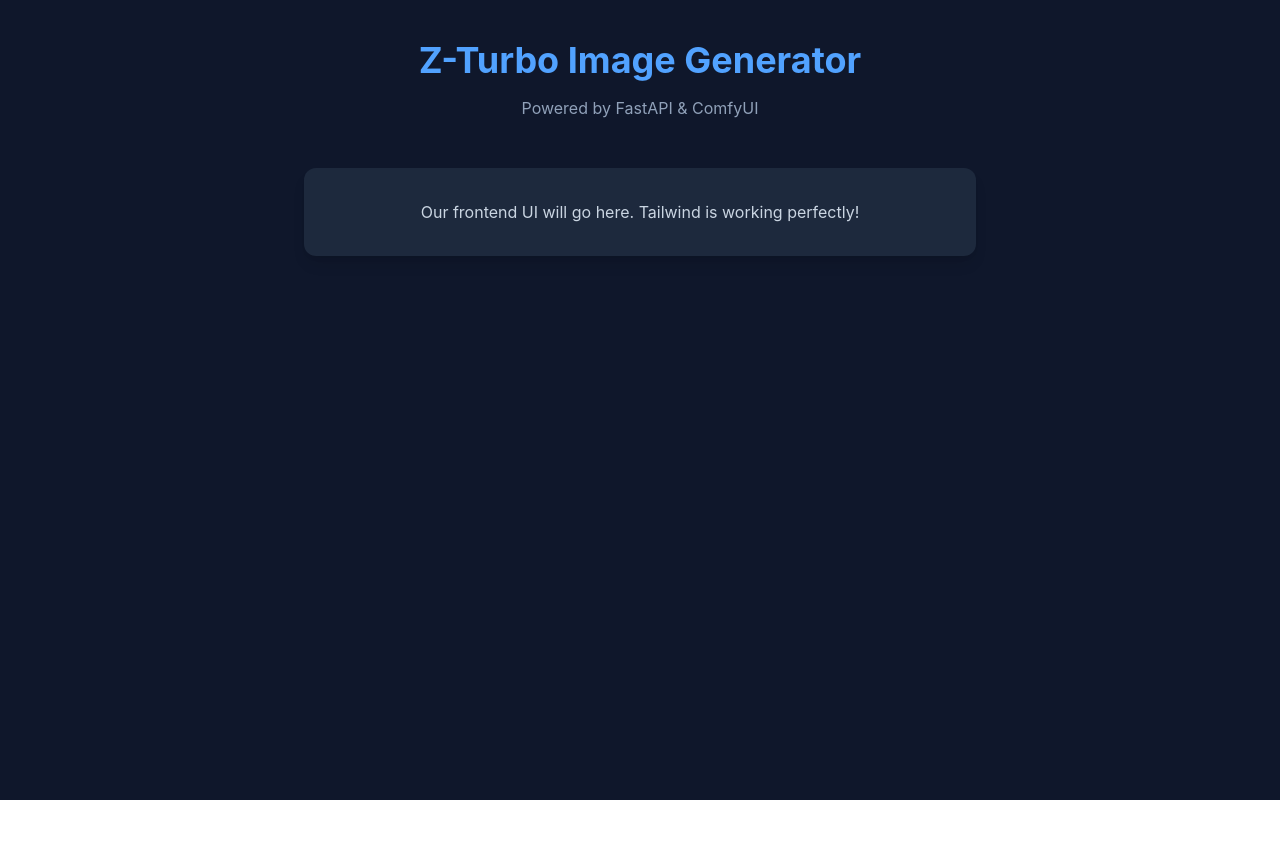
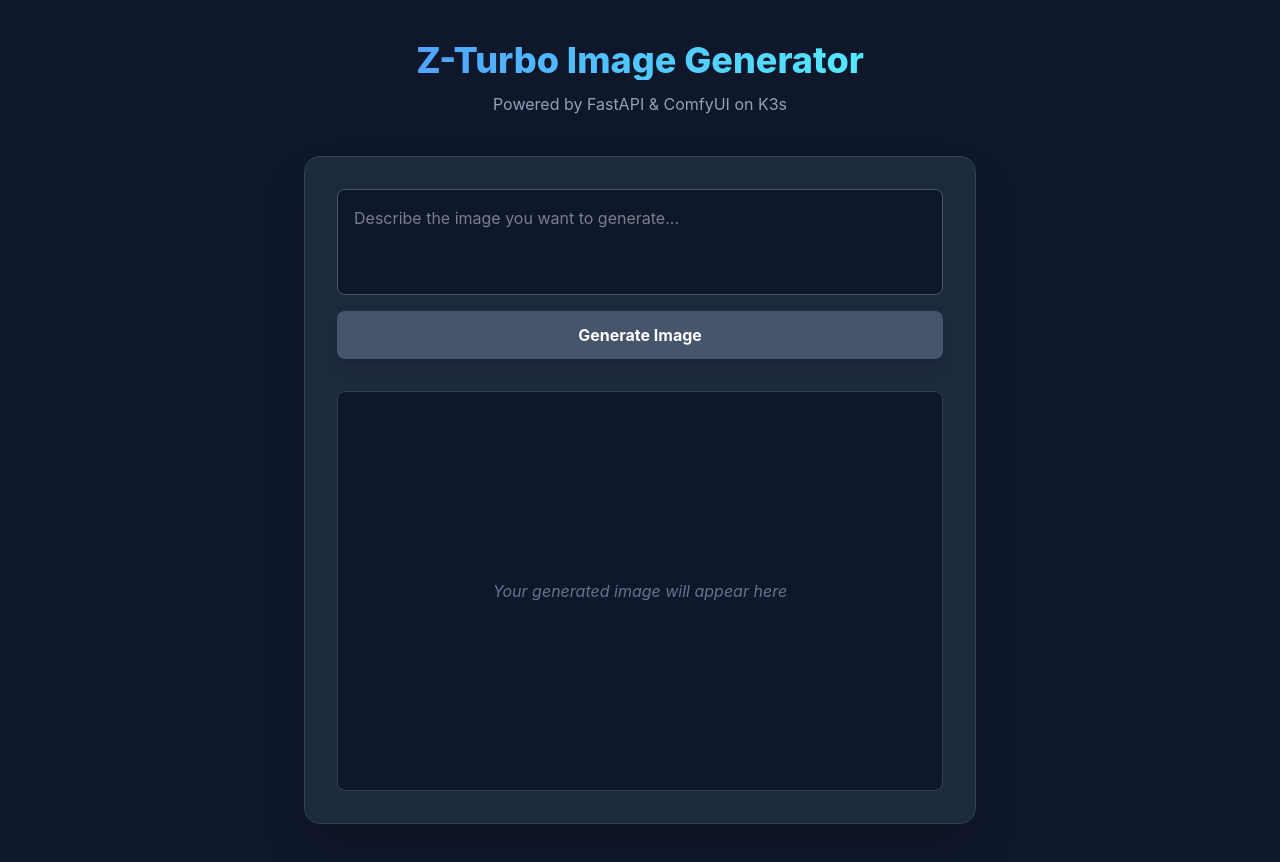
Before and after one commit to AnthomasGit/FastAPI_Portfolio, a React (Vite) app in the folder portfolio-ui/: page / in a window 1280 px wide. Before the commit the page ends 800 px from the top, so only its background shows below. Built offline with nearby package versions, Linux system fonts and the light colour scheme.

Commit message:
-Added single page scroll UI + endpoints -added crossorigin support -updated backend endpoints

```diff
--- a/portfolio-ui/src/App.jsx
+++ b/portfolio-ui/src/App.jsx
@@ -1,23 +1,126 @@
 import { useState } from 'react';
 
 function App() {
+  // State tracking
+  const [query, setQuery] = useState("");
+  const [status, setStatus] = useState("idle"); // idle, processing, completed, error
+  const [imageUrl, setImageUrl] = useState(null);
+  const [warmedUp, setWarmedUp] = useState(false);
+
+  // 1. Fire-and-Forget Warmup
+  const handleWarmup = () => {
+    if (warmedUp) return; // Only do this once
+
+    fetch("api/portfolio/warmup", {
+      method: "POST",
+      headers: { "Content-Type": "application/json" },
+      body: JSON.stringify({ model_name: "imagegen" })
+    }).catch(console.error); // Silently fail if server is down
+
+    setWarmedUp(true);
+  };
+
+  // 2. The Core Generation & Polling Loop
+  const handleGenerate = async () => {
+    if (!query.trim()) return;
+
+    setStatus("processing");
+    setImageUrl(null);
+
+    try {
+      // Step A: Submit the job
+      const generateRes = await fetch("api/portfolio/imagegen", {
+        method: "POST",
+        headers: { "Content-Type": "application/json" },
+        body: JSON.stringify({ model_name: "imagegen", query: query })
+      });
+
+      const generateData = await generateRes.json();
+      if (!generateRes.ok) throw new Error(generateData.detail || "Failed to start");
+
+      const jobId = generateData.job_id;
+
+      // Step B: Poll for status every 2 seconds
+      const poll = setInterval(async () => {
+        const statusRes = await fetch(`api/portfolio/status/${jobId}`);
+        const statusData = await statusRes.json();
+
+        if (statusData.status === "completed") {
+          clearInterval(poll);
+          // Append a timestamp so the browser doesn't load a cached image
+          setImageUrl(`api${statusData.download_url}?t=${new Date().getTime()}`);
+          setStatus("completed");
+        } else if (statusData.status === "failed") {
+          clearInterval(poll);
+          setStatus("error");
+        }
+      }, 2000);
+
+    } catch (error) {
+      console.error(error);
+      setStatus("error");
+    }
+  };
+
   return (
-    // We are using Tailwind CSS classes here directly in the className
-    <div className="min-h-screen bg-slate-900 text-white flex flex-col items-center p-10">
+    <div className="min-h-screen bg-slate-900 text-white flex flex-col items-center p-10 font-sans">
 
-      <header className="mb-12 text-center">
-        <h1 className="text-4xl font-bold text-blue-400 mb-4">
+      <header className="mb-10 text-center">
+        <h1 className="text-4xl font-extrabold text-transparent bg-clip-text bg-gradient-to-r from-blue-400 to-cyan-300 mb-3">
           Z-Turbo Image Generator
         </h1>
-        <p className="text-slate-400">
-          Powered by FastAPI & ComfyUI
-        </p>
+        <p className="text-slate-400">Powered by FastAPI & ComfyUI on K3s</p>
       </header>
 
-      <main className="w-full max-w-2xl bg-slate-800 rounded-xl shadow-lg p-8">
-        <p className="text-center text-slate-300">
-          Our frontend UI will go here. Tailwind is working perfectly!
-        </p>
+      <main className="w-full max-w-2xl bg-slate-800 rounded-2xl shadow-2xl p-8 border border-slate-700">
+
+        {/* Input Section */}
+        <div className="flex flex-col gap-4 mb-8">
+          <textarea
+            className="w-full bg-slate-900 border border-slate-600 rounded-lg p-4 text-slate-200 focus:outline-none focus:border-blue-500 focus:ring-1 focus:ring-blue-500 resize-none transition-all"
+            rows="3"
+            placeholder="Describe the image you want to generate..."
+            value={query}
+            onChange={(e) => setQuery(e.target.value)}
+            onFocus={handleWarmup} // Wakes up the GPU the second they click!
+          />
+
+          <button
+            onClick={handleGenerate}
+            disabled={status === "processing" || !query.trim()}
+            className="w-full bg-blue-600 hover:bg-blue-500 disabled:bg-slate-600 disabled:cursor-not-allowed text-white font-bold py-3 px-6 rounded-lg transition-colors shadow-lg"
+          >
+            {status === "processing" ? "Generating (Polling Server)..." : "Generate Image"}
+          </button>
+        </div>
+
+        {/* Dynamic Image Display Area */}
+        <div className="bg-slate-900 rounded-lg min-h-[400px] flex items-center justify-center border border-slate-700 overflow-hidden">
+
+          {status === "idle" && (
+            <p className="text-slate-500 italic">Your generated image will appear here</p>
+          )}
+
+          {status === "processing" && (
+            <div className="flex flex-col items-center animate-pulse">
+              <div className="w-12 h-12 border-4 border-blue-500 border-t-transparent rounded-full animate-spin mb-4"></div>
+              <p className="text-blue-400 font-semibold">Warming up GPUs and diffusing latents...</p>
+            </div>
+          )}
+
+          {status === "completed" && imageUrl && (
+            <img
+              src={imageUrl}
+              alt="Generated output"
+              className="w-full h-auto object-contain animate-fade-in"
+            />
+          )}
+
+          {status === "error" && (
+            <p className="text-red-400 font-semibold">Generation failed. Check backend logs.</p>
+          )}
+
+        </div>
       </main>
 
     </div>
```
Also changed, not shown: 1 other file (tests, documents, lock files or other folders).
